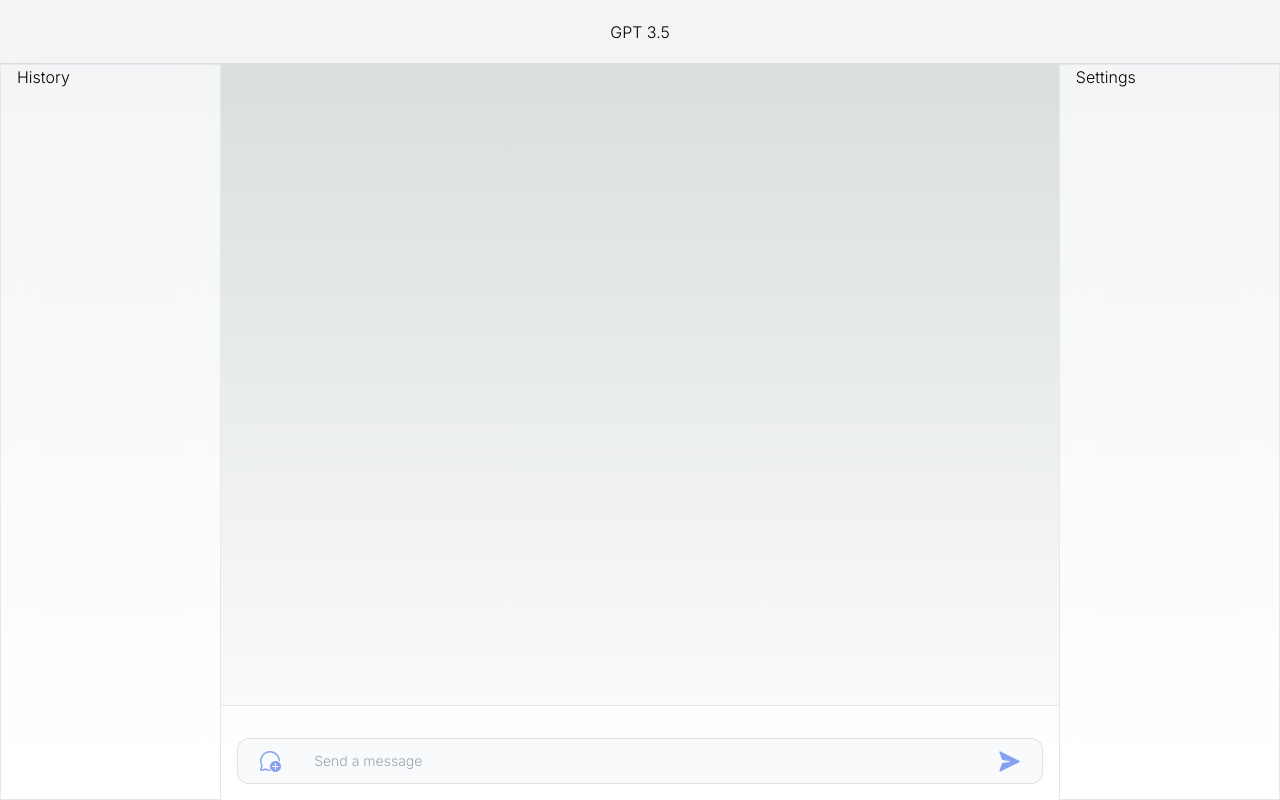
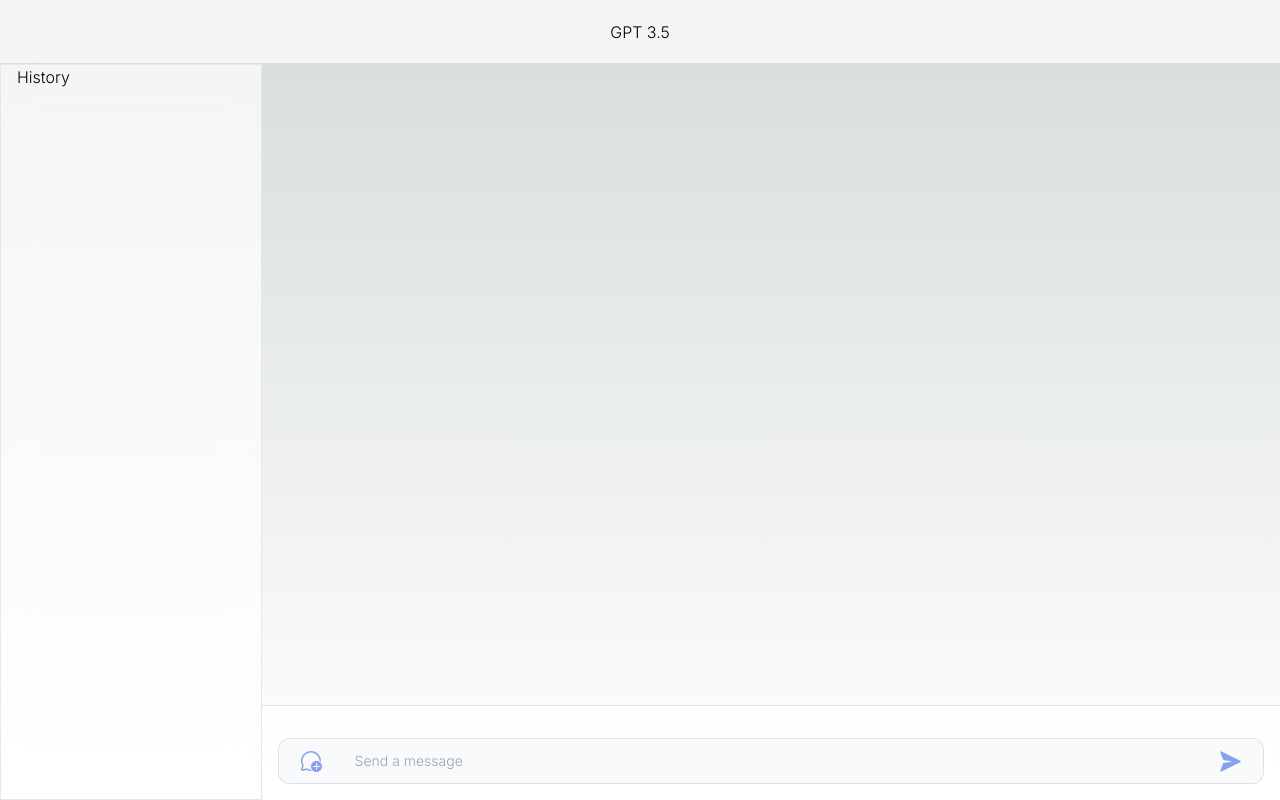
Before and after one commit to darcan94/openai-api, a Next.js app: page / in a window 1280 px wide. Built offline with nearby package versions, Linux system fonts and the light colour scheme.

Commit message:
Adjust styles

```diff
--- a/src/app/page.tsx
+++ b/src/app/page.tsx
@@ -11,9 +11,6 @@
           <h1>History</h1>
         </Sidebar>
         <Chat />
-        <Sidebar key="settings" className="mt-[4rem]">
-          <h1>Settings</h1>
-        </Sidebar>
       </main>
     </>
   )
--- a/src/components/bubble/bubble.tsx
+++ b/src/components/bubble/bubble.tsx
@@ -3,7 +3,7 @@
 import CodeBlock from "@/components/codeBlock/codeBlock";
 import remarkGfm from "remark-gfm";
 import remarkMath from "remark-math";
-import { MemoMarkdown } from "../markdown/memoMarkdown";
+import { MemoMarkdown } from "@/components/markdown/memoMarkdown";
 
 export default function Bubble({message}: {message: Message}){
 
@@ -24,8 +24,7 @@
                                     <CodeBlock
                                         key={message.id}
                                         language={match[1]}
-                                        value={String(children).replace(/\n$/, '')}
-                                    />
+                                        value={String(children).replace(/\n$/, '')}/>
                                 ) : (
                                     <code className={className} {...props}>
                                         {children}
--- a/tailwind.config.ts
+++ b/tailwind.config.ts
@@ -13,6 +13,9 @@
         'gradient-conic':
           'conic-gradient(from 180deg at 50% 50%, var(--tw-gradient-stops))',
       },
+      maxWidth:{
+        '80': '80%',
+      }
     },
   },
   plugins: [],
```
